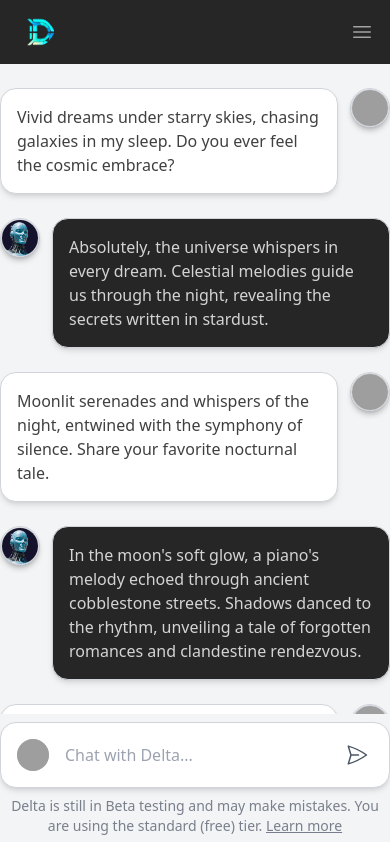
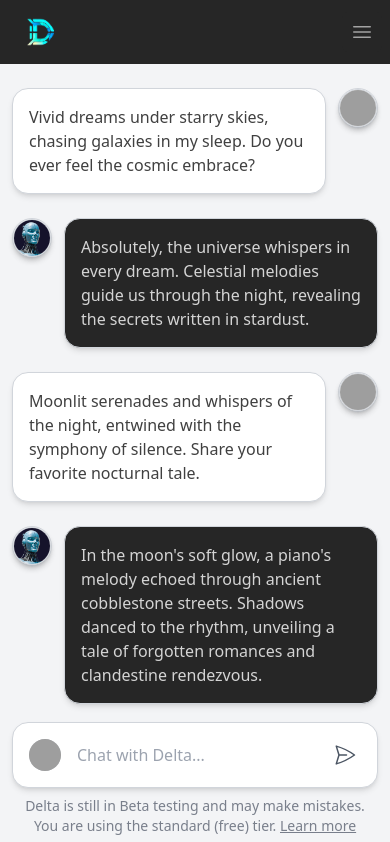
Before and after one commit to JSman225/Deltasoft-AI-Application, a Next.js app: page / in a window 390 px wide. Shown: the top 842 px of the page. Built offline with nearby package versions, Linux system fonts and the light colour scheme; grey boxes are pictures that could not be loaded.

Commit message:
Update page.js

```diff
--- a/app/page.js
+++ b/app/page.js
@@ -34,7 +34,7 @@ let conversation = [
 export default function Chat() {
   return (
     <div className="flex flex-col-reverse relative w-full bg-gray-100 overflow-hidden justify-end">
-      <div className="w-full max-w-4xl py-6 mb-20 mx-auto flex-col flex-grow flex-shrink mt-16 justify-end gap-6 flex">
+      <div className="w-full max-w-4xl py-6 px-3 mb-24 sm:mb-20 mx-auto flex-col flex-grow flex-shrink mt-16 justify-end gap-6 flex">
         {conversation.map((item, key) => (
           <div key={key} className={`flex gap-3 ${item.role === "user" ? "flex-row-reverse" : (item.role === "assistant" && "flex-row")}`}>
             <div className="w-10 h-10 flex-none bg-white border border-gray-300 shadow-md rounded-full">
@@ -48,8 +48,8 @@ export default function Chat() {
           </div>
         ))}
       </div>
-      <div className="fixed bottom-0 bg-gray-100 py-2 w-full inset-x-0">
-        <div className="bg-white border border-gray-300 shadow-md rounded-2xl w-full max-w-4xl p-4 mx-auto flex flex-row gap-4 items-center">
+      <div className="fixed bottom-0 bg-gray-100 py-2 px-3 w-full inset-x-0">
+        <div className="bg-white border  border-gray-300 shadow-md rounded-2xl w-full max-w-4xl p-4 mx-auto flex flex-row gap-4 items-center">
           <img className="w-8 h-8 rounded-full bg-gray-300" src={user.imageUrl} alt={user.name} />
           <input className="overflow-y-scroll outline-none resize-none border-none w-full text-base leading-6" placeholder="Chat with Delta..." rows="1" />
           <div className="text-2xl self-end w-6 h-6 m-1 text-gray-600 transition-colors cursor-pointer">
```
